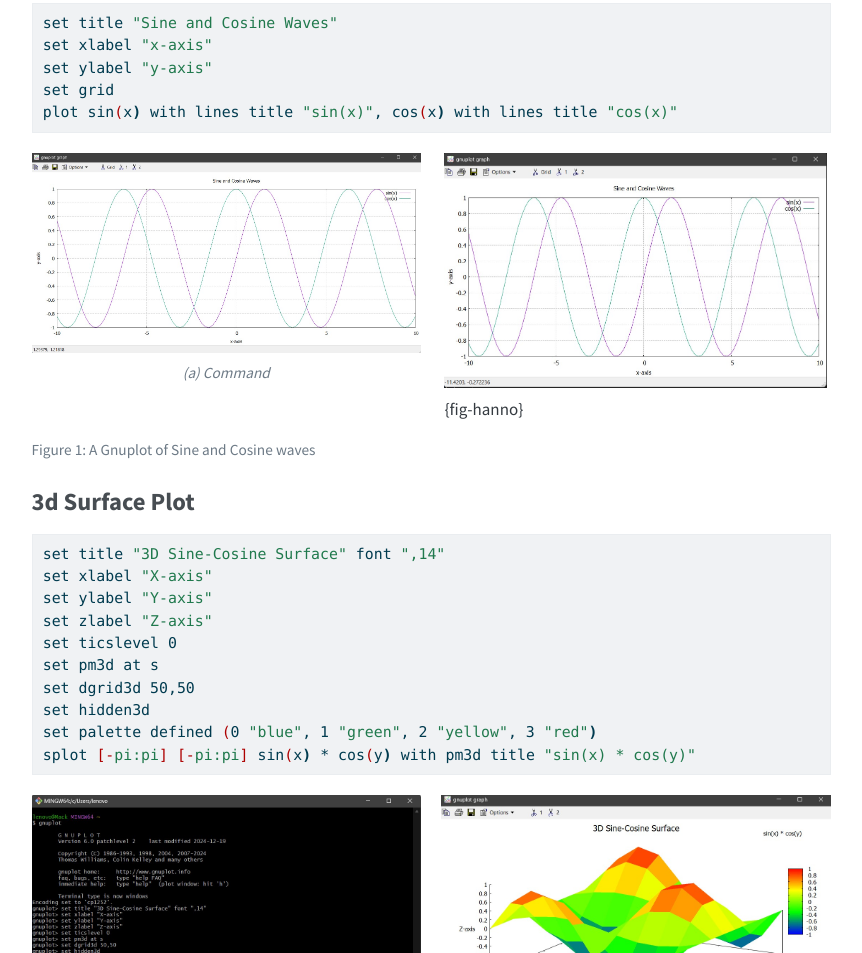
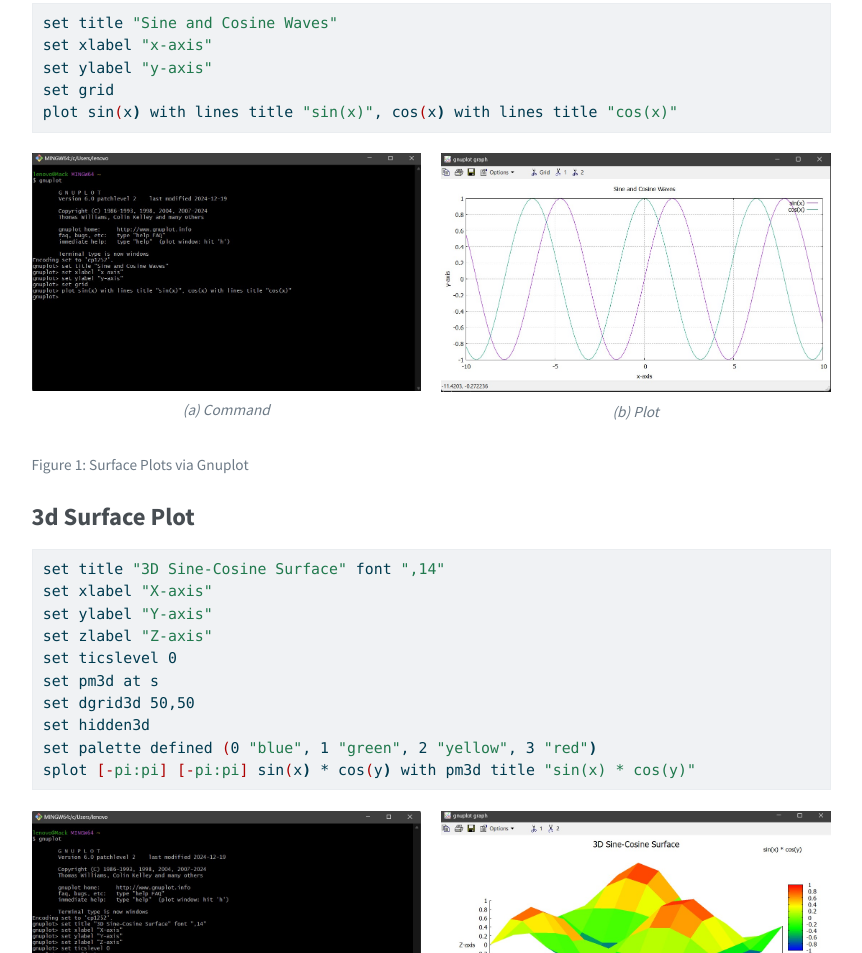
Before and after one commit to fatalhawk/gnuplot, a plain HTML site: page posts/post-with-code/index.html in a window 1280 px wide. Shown: the part 3537-4490 px from the top of the page, without its empty margins (209-1071 px from the left). Drawn offline with Linux system fonts and the light colour scheme.

Commit message:
Fixed fig. in 2-D plot

```diff
--- a/posts/post-with-code/index.html
+++ b/posts/post-with-code/index.html
@@ -315,7 +315,7 @@ pre > code.sourceCode > span > a:first-child::before { text-decoration: underlin
 <div id="fig-surus" class="quarto-float quarto-figure quarto-figure-center anchored">
 <figure class="quarto-float quarto-subfloat-fig figure">
 <div aria-describedby="fig-surus-caption-0ceaefa1-69ba-4598-a22c-09a6ac19f8ca">
-<img src="basic_2d.jpg" class="img-fluid figure-img" data-ref-parent="fig-elephants">
+<img src="basic_twod.jpg" class="img-fluid figure-img" data-ref-parent="fig-elephants">
 </div>
 <figcaption class="quarto-float-caption-bottom quarto-subfloat-caption quarto-subfloat-fig" id="fig-surus-caption-0ceaefa1-69ba-4598-a22c-09a6ac19f8ca">
 (a) Command
@@ -323,13 +323,22 @@ pre > code.sourceCode > span > a:first-child::before { text-decoration: underlin
 </figure>
 </div>
 </div>
-<div class="quarto-layout-cell" style="flex-basis: 50.0%;justify-content: flex-start;">
-<p><img src="basic_2d_plot.jpg" class="img-fluid figure-img">{fig-hanno}</p>
+<div class="quarto-layout-cell-subref quarto-layout-cell" data-ref-parent="fig-elephants" style="flex-basis: 50.0%;justify-content: flex-start;">
+<div id="fig-hanno" class="quarto-float quarto-figure quarto-figure-center anchored">
+<figure class="quarto-float quarto-subfloat-fig figure">
+<div aria-describedby="fig-hanno-caption-0ceaefa1-69ba-4598-a22c-09a6ac19f8ca">
+<img src="basic_twod_plot.jpg" class="img-fluid figure-img" data-ref-parent="fig-elephants">
+</div>
+<figcaption class="quarto-float-caption-bottom quarto-subfloat-caption quarto-subfloat-fig" id="fig-hanno-caption-0ceaefa1-69ba-4598-a22c-09a6ac19f8ca">
+(b) Plot
+</figcaption>
+</figure>
+</div>
 </div>
 </div>
 </div>
 <figcaption class="quarto-float-caption-bottom quarto-float-caption quarto-float-fig" id="fig-elephants-caption-0ceaefa1-69ba-4598-a22c-09a6ac19f8ca">
-Figure&nbsp;1: A Gnuplot of Sine and Cosine waves
+Figure&nbsp;1: Surface Plots via Gnuplot
 </figcaption>
 </figure>
 </div>
```
Also changed, not shown: index.html (+1 -1 lines), search.json (+1 -1 lines), posts/post-with-code/basic_twod.jpg (added), posts/post-with-code/basic_twod_plot.jpg (added).
